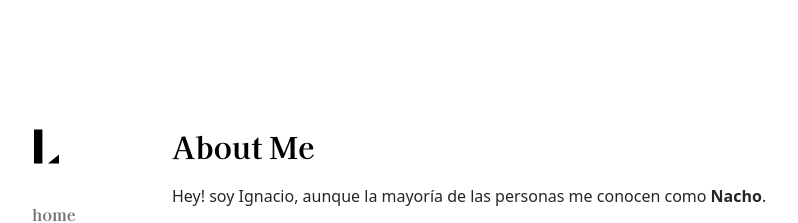
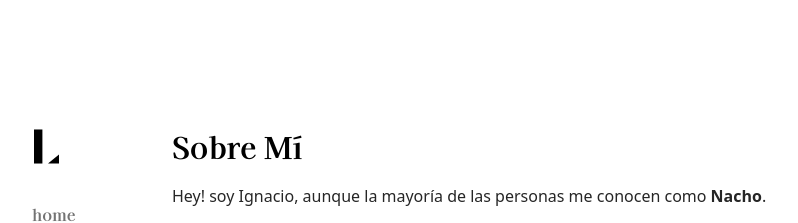
Before and after one commit to luisignaciocc/luisignacio.cc, a Next.js app: page /about in a window 1280 px wide. Shown: the top 223 px of the page, without its empty margins (170-968 px from the left). Built offline with nearby package versions, Linux system fonts and the light colour scheme.

Commit message:
Update page.tsx

```diff
--- a/app/about/page.tsx
+++ b/app/about/page.tsx
@@ -14,7 +14,7 @@
 export default function AboutPage() {
   return (
     <section>
-      <h1 className="font-bold text-3xl font-serif">About Me</h1>
+      <h1 className="font-bold text-3xl font-serif">Sobre Mí</h1>
       <p className="my-5 text-neutral-800 dark:text-neutral-200">
         Hey! soy Ignacio, aunque la mayoría de las personas me conocen como <b>Nacho</b>.
       </p>
```
